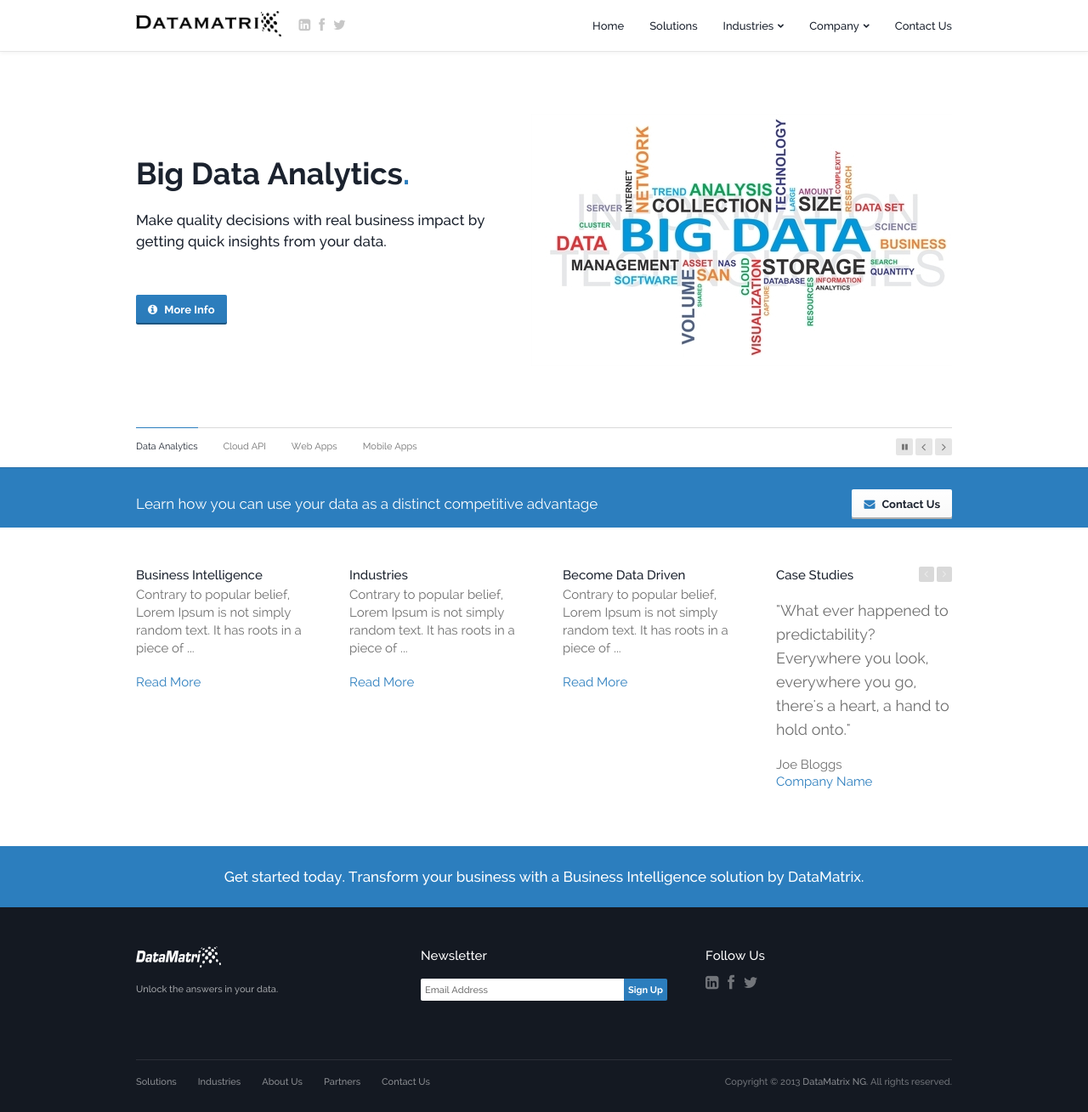
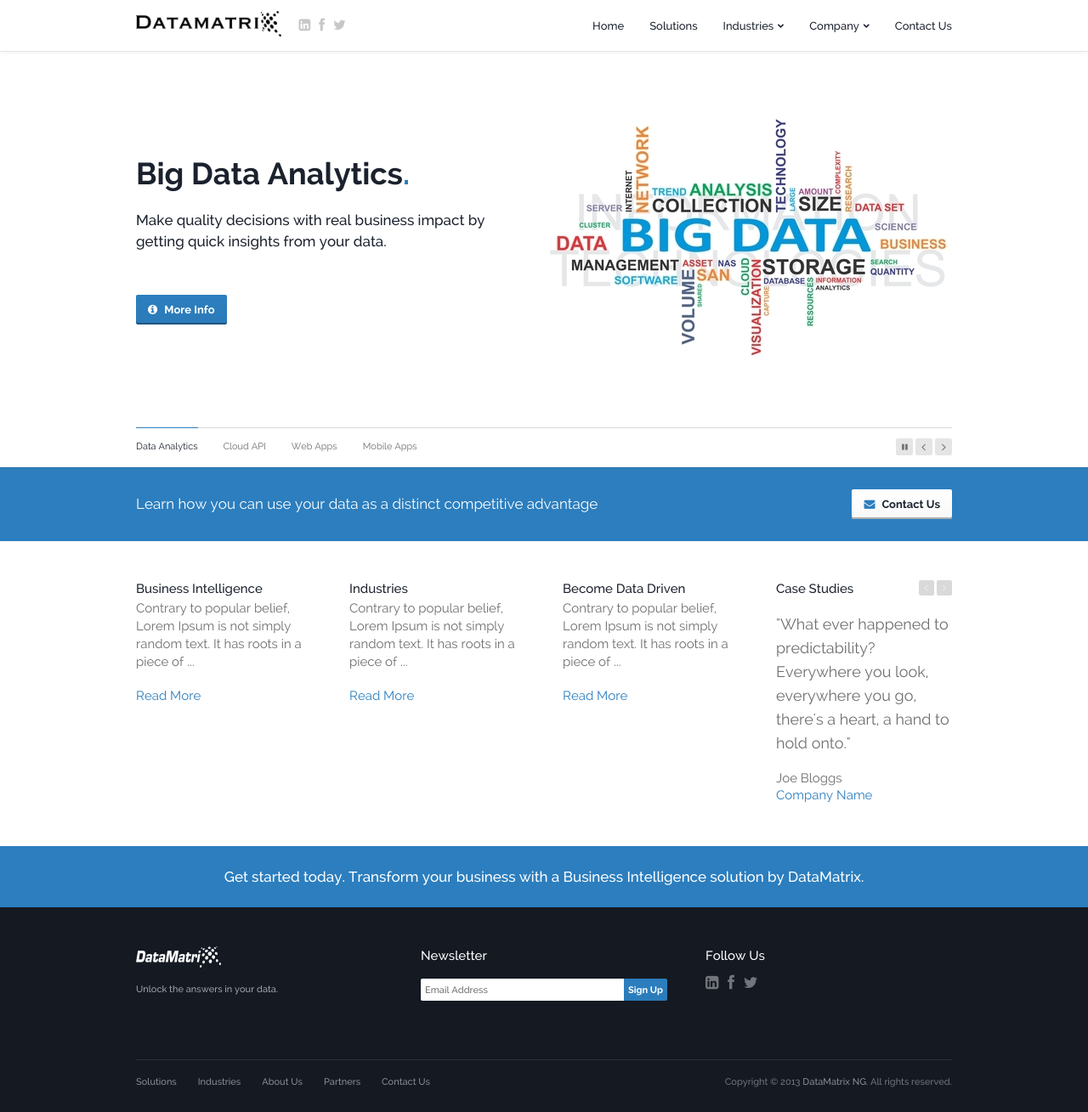
Before and after one commit to dtmtx/dtmtx.github.io, a Jekyll site: the page built from index.html, in a window 1280 px wide and 1309 px high. Shown: the whole window at 85% size. Built offline with Jekyll 4.4.1, drawn with Linux system fonts in a browser that asks for light colours; Markdown is read by kramdown in place of the engine named in the settings.

Commit message:
cta padding

```diff
--- a/css/styles.css
+++ b/css/styles.css
@@ -1160,7 +1160,8 @@
 .home-cta-bar-container {
 	float: left;
 	width: 100%;
-	padding: 26px 0 10px 0;
+	/*padding: 26px 0 10px 0;*/
+	padding: 26px 0px;
 }
 .home-cta-bar {
 	display: table;
```
